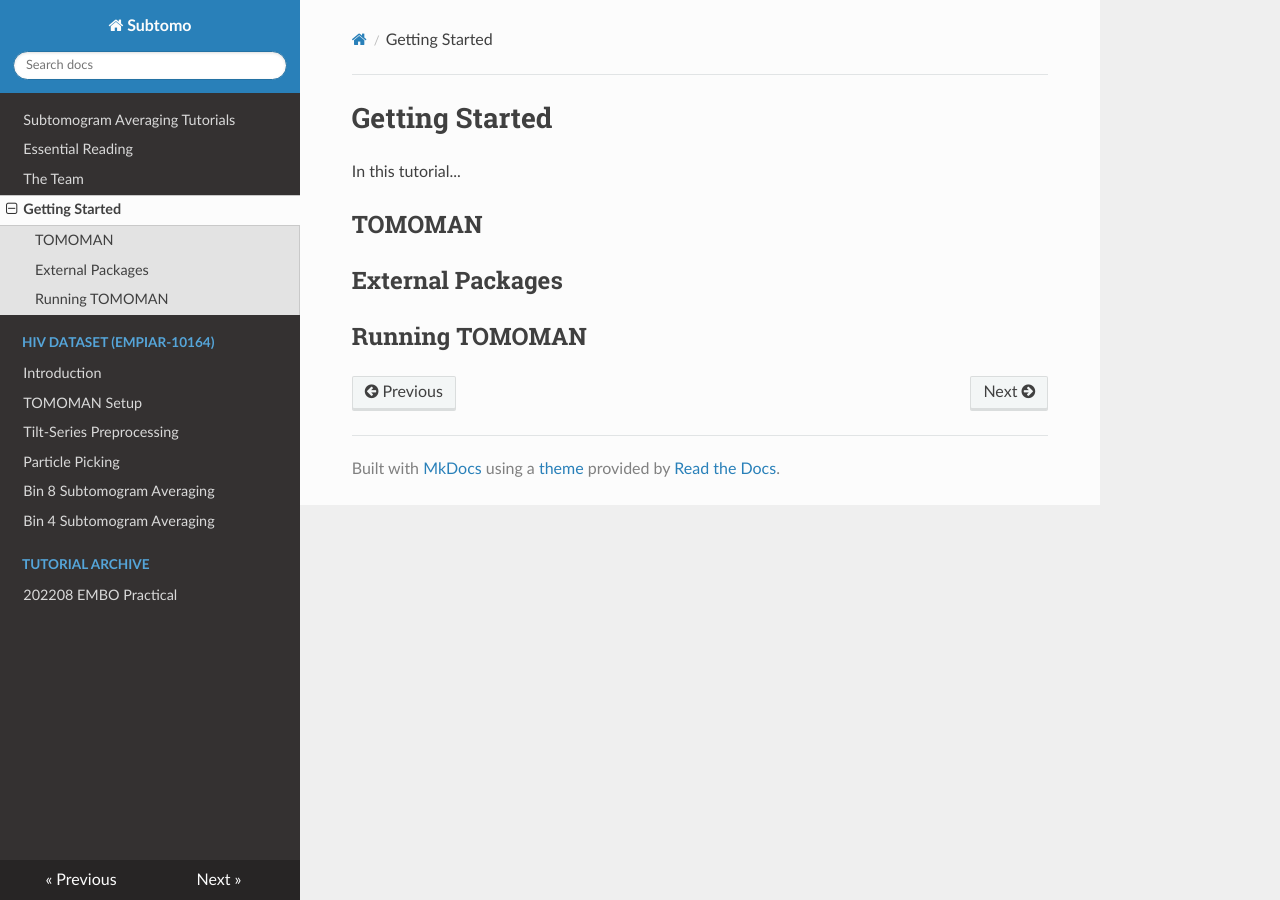
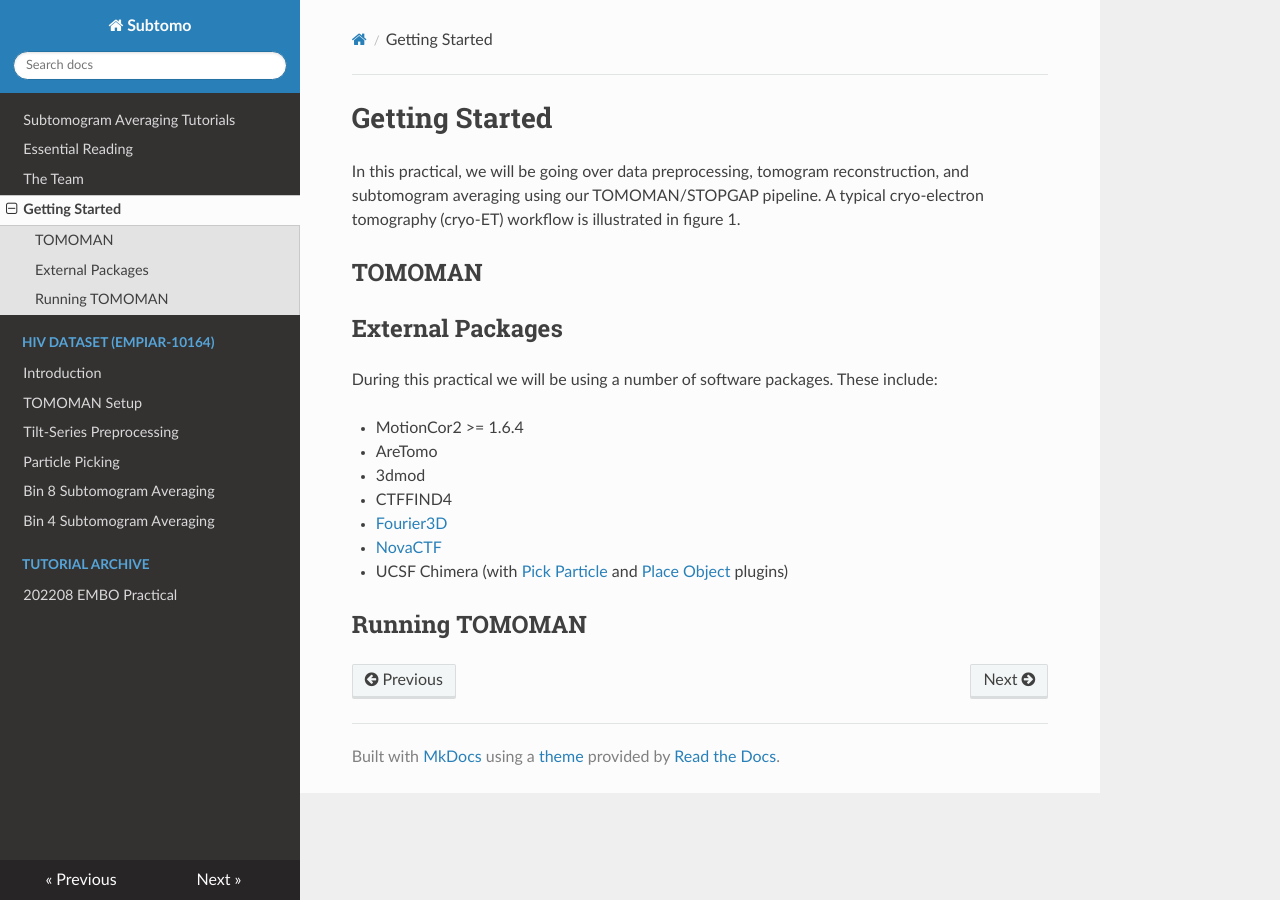
Before and after one commit to wan-lab-vanderbilt/subtomo-tutorials, an MkDocs documentation site: the page built from docs/getting_started.md, in a window 1280 px wide. Built offline with MkDocs 1.6.1, drawn with Linux system fonts in a browser that asks for light colours; nearby versions of some CDN libraries.

Commit message:
Starting getting started and packages list

```diff
--- a/docs/getting_started.md
+++ b/docs/getting_started.md
@@ -1,9 +1,21 @@
 # Getting Started
 
-In this tutorial...
+In this practical, we will be going over data preprocessing, tomogram reconstruction, and subtomogram averaging using our TOMOMAN/STOPGAP pipeline.
+A typical cryo-electron tomography (cryo-ET) workflow is illustrated in figure 1.
 
 ## TOMOMAN
 
 ## External Packages
 
+During this practical we will be using a number of software packages.
+These include:
+
+- MotionCor2 >= 1.6.4
+- AreTomo
+- 3dmod
+- CTFFIND4
+- [Fourier3D](https://github.com/turonova/Fourier3D)
+- [NovaCTF](https://github.com/turonova/novaCTF)
+- UCSF Chimera (with [Pick Particle](https://www.biochem.mpg.de/7940000/Pick-Particle) and [Place Object](https://www.biochem.mpg.de/7939908/Place-Object) plugins)
+
 ## Running TOMOMAN
```
